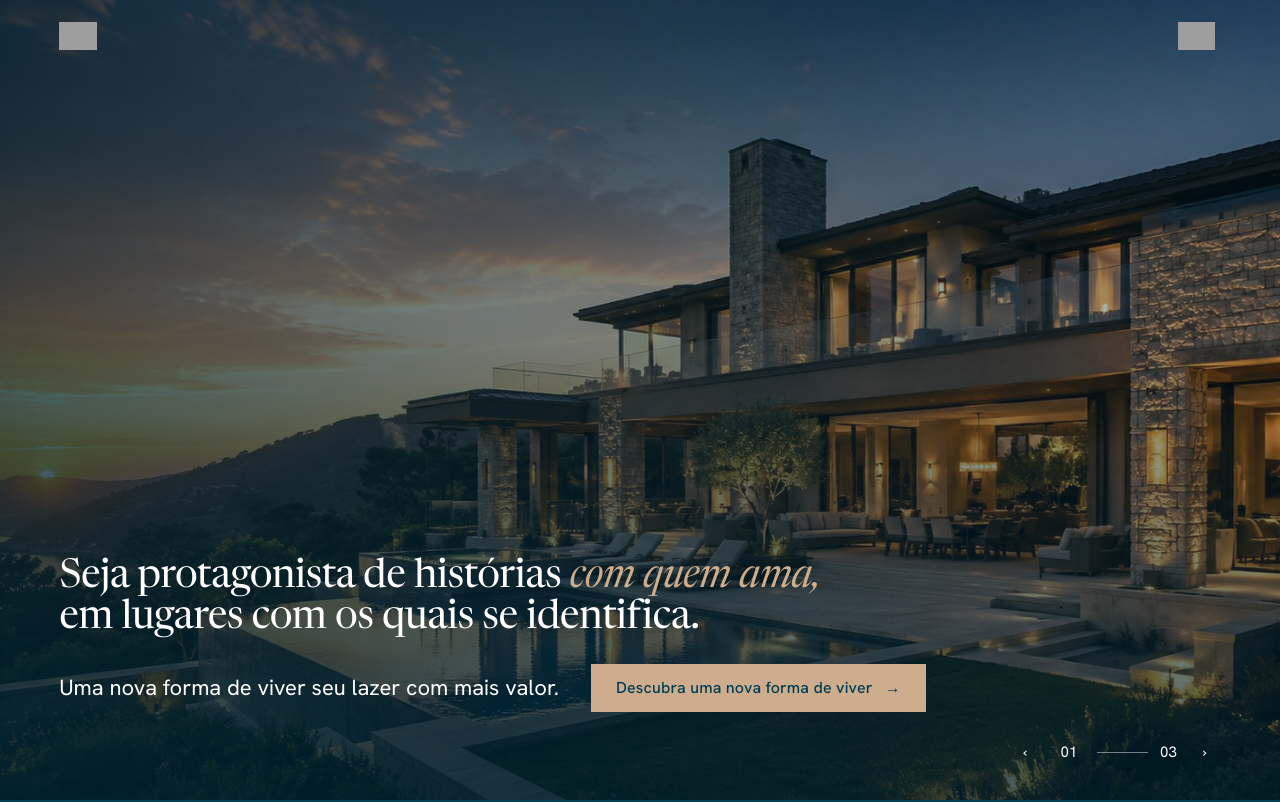
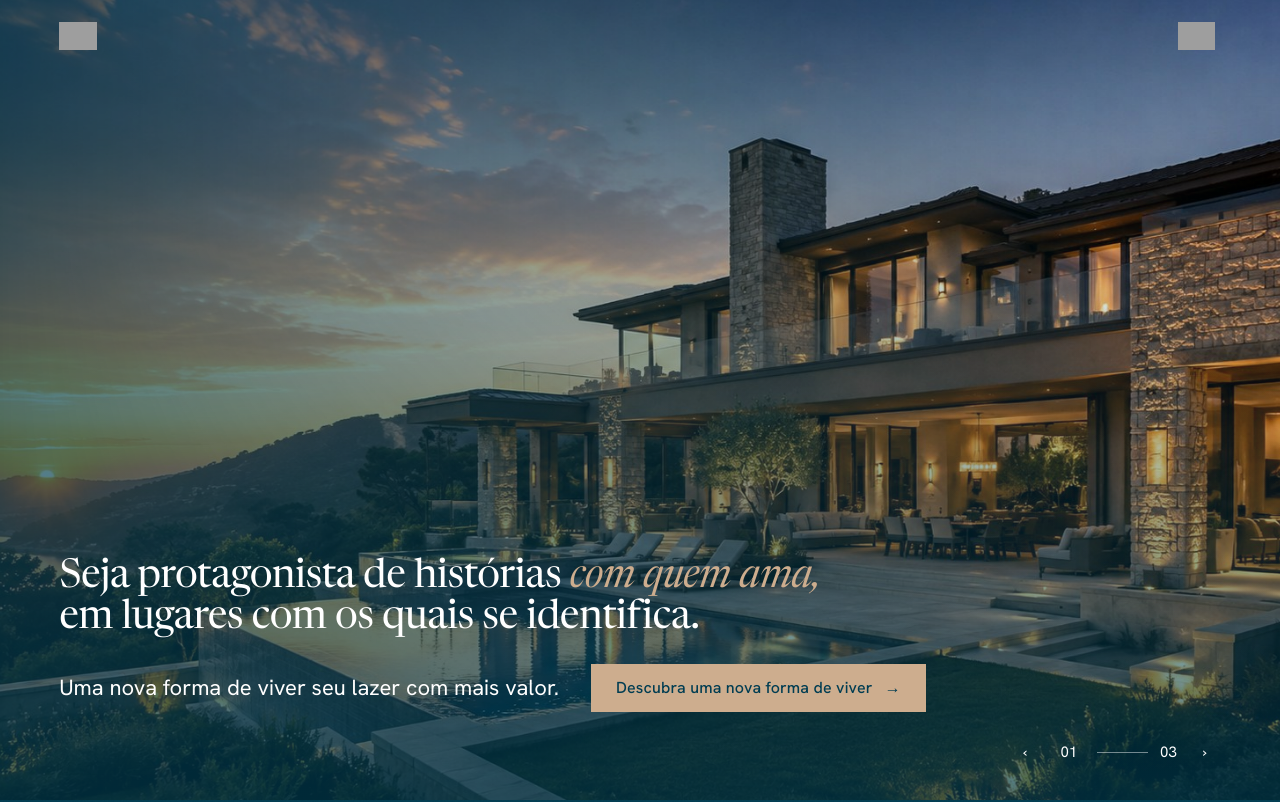
Before and after one commit to Luxtory/Branded-Second-Home, a Next.js app: page / in a window 1280 px wide. Shown: the top 802 px of the page. Built offline with nearby package versions, Linux system fonts and the light colour scheme; no server answers; grey boxes are pictures that could not be loaded.

Commit message:
fix: satisfy W4 lint and design-system gates

```diff
--- a/src/design-system/styles/components/home-hero.css
+++ b/src/design-system/styles/components/home-hero.css
@@ -6,7 +6,7 @@
     isolation: isolate;
     display: grid;
     align-items: end;
-    min-height: 100svh;
+    min-height: 42rem;
     overflow: hidden;
     background: var(--lx-palette-dark-moroccan-blue);
     color: var(--lx-palette-pure-white);
@@ -56,8 +56,9 @@
 
   .lx-home-hero__scrim {
     background:
-      linear-gradient(90deg, rgb(0 35 49 / 0.68) 0%, rgb(0 35 49 / 0.44) 50%, rgb(0 35 49 / 0.22) 100%),
-      linear-gradient(0deg, rgb(0 35 49 / 0.60) 0%, rgb(0 35 49 / 0.08) 60%, rgb(0 35 49 / 0.28) 100%);
+      linear-gradient(90deg, var(--lx-color-bg) 0%, transparent 100%),
+      linear-gradient(0deg, var(--lx-color-bg) 0%, transparent 70%);
+    opacity: var(--lx-scrim-min-alpha);
   }
 
   .lx-home-hero__content {
@@ -66,14 +67,14 @@
     align-content: end;
     width: 100%;
     padding-top: calc(var(--lx-layout-header-height) + var(--lx-space-12));
-    padding-bottom: clamp(5.5rem, 10vh, 8rem);
+    padding-bottom: 7.5rem;
   }
 
   .lx-home-hero__title {
-    max-width: 58rem;
+    max-width: 18ch;
     margin: 0;
     font-family: var(--lx-font-display);
-    font-size: clamp(2.1rem, 1.95rem + 1.35vw, 2.5rem);
+    font-size: clamp(2rem, 9vw, 2.65rem);
     font-weight: var(--lx-weight-display);
     line-height: 1.02;
     letter-spacing: var(--lx-tracking-display);
@@ -90,7 +91,7 @@
   .lx-home-hero__bottom {
     display: flex;
     flex-wrap: wrap;
-    align-items: center;
+    align-items: stretch;
     gap: var(--lx-space-6) var(--lx-space-8);
   }
 
@@ -103,6 +104,7 @@
   }
 
   .lx-home-hero__action {
+    width: 100%;
     background: var(--lx-palette-warm-sand);
     border-color: var(--lx-palette-warm-sand);
     color: var(--lx-palette-dark-moroccan-blue);
@@ -112,7 +114,7 @@
     position: absolute;
     inset-inline-end: var(--lx-layout-margin);
     bottom: var(--lx-space-8);
-    z-index: 2;
+    z-index: var(--lx-z-raised);
     display: flex;
     align-items: center;
     gap: var(--lx-space-3);
@@ -148,20 +150,52 @@
     background: color-mix(in srgb, var(--lx-palette-pure-white) 45%, transparent);
   }
 
+  .lx-home-hero__break {
+    display: none;
+  }
+
+  .lx-home-hero__controls {
+    inset-inline: var(--lx-layout-margin);
+    justify-content: flex-end;
+  }
+
+  @media (min-width: 48rem) {
+    .lx-home-hero {
+      min-height: 100svh;
+    }
+
+    .lx-home-hero__content {
+      padding-bottom: clamp(5.5rem, 10vh, 8rem);
+    }
+
+    .lx-home-hero__title {
+      max-width: 58rem;
+      font-size: clamp(2.1rem, 1.95rem + 1.35vw, 2.5rem);
+    }
+
+    .lx-home-hero__break {
+      display: initial;
+    }
+
+    .lx-home-hero__bottom {
+      align-items: center;
+    }
+
+    .lx-home-hero__action {
+      width: auto;
+    }
+
+    .lx-home-hero__controls {
+      inset-inline-start: auto;
+      inset-inline-end: var(--lx-layout-margin);
+      justify-content: initial;
+    }
+  }
+
   @media (min-width: 64rem) {
     .lx-home-hero__title {
       white-space: nowrap;
     }
-  }
-
-  @media (max-width: 47.99rem) {
-    .lx-home-hero { min-height: 42rem; }
-    .lx-home-hero__content { gap: var(--lx-space-6); padding-bottom: 7.5rem; }
-    .lx-home-hero__title { max-width: 18ch; font-size: clamp(2rem, 9vw, 2.65rem); }
-    .lx-home-hero__break { display: none; }
-    .lx-home-hero__bottom { align-items: stretch; }
-    .lx-home-hero__action { width: 100%; }
-    .lx-home-hero__controls { inset-inline: var(--lx-layout-margin); justify-content: flex-end; }
   }
 
   @media (prefers-reduced-motion: no-preference) {
```
